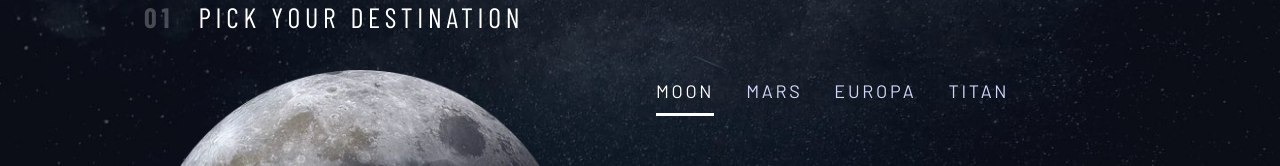
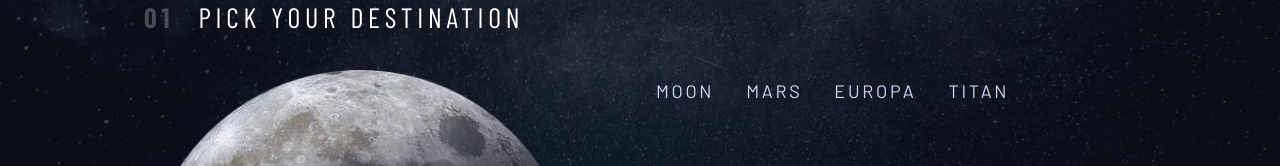
Before and after one commit to Levis155/space-tourism-website-v2, a Next.js app: page /destination in a window 1280 px wide. Shown: the part 194-360 px from the top of the page. Built offline with nearby package versions, Linux system fonts and the light colour scheme; a web font is replaced by a local one.

Commit message:
Extract the TabList component

```diff
--- /dev/null
+++ b/app/destination/TabList.tsx
@@ -0,0 +1,78 @@
+"use client";
+
+import { useRouter } from "next/navigation";
+
+export const destinations = [
+  { label: "Moon", index: 0 },
+  { label: "Mars", index: 1 },
+  { label: "Europa", index: 2 },
+  { label: "Titan", index: 3 },
+];
+
+const TabList = () => {
+  const router = useRouter();
+
+  return (
+    <div
+      className="tab-list underline-indicators flex"
+      role="tablist"
+      aria-label="destination list"
+    >
+      {destinations.map((destination) => (
+        <button
+          key={destination.index}
+          className="uppercase ff-sans-cond text-accent letter-spacing-2"
+          onClick={() => {
+            const query =
+              destination.label === "Moon" ? "" : `?name=${destination.label}`;
+            router.push(`/destination${query}`);
+          }}
+        >
+          {destination.label}
+        </button>
+      ))}
+      {/* <button
+          aria-selected="true"
+          role="tab"
+          aria-controls="moon-tab"
+          className="uppercase ff-sans-cond text-accent letter-spacing-2"
+          tabIndex={0}
+          data-image="moon-image"
+        >
+          Moon
+        </button>
+        <button
+          aria-selected="false"
+          role="tab"
+          aria-controls="mars-tab"
+          className="uppercase ff-sans-cond text-accent letter-spacing-2"
+          tabIndex={-1}
+          data-image="mars-image"
+        >
+          Mars
+        </button>
+        <button
+          aria-selected="false"
+          role="tab"
+          aria-controls="europa-tab"
+          className="uppercase ff-sans-cond text-accent letter-spacing-2"
+          tabIndex={-1}
+          data-image="europa-image"
+        >
+          Europa
+        </button>
+        <button
+          aria-selected="false"
+          role="tab"
+          aria-controls="titan-tab"
+          className="uppercase ff-sans-cond text-accent letter-spacing-2"
+          tabIndex={-1}
+          data-image="titan-image"
+        >
+          Titan
+        </button> */}
+    </div>
+  );
+};
+
+export default TabList;
--- a/app/destination/page.tsx
+++ b/app/destination/page.tsx
@@ -1,4 +1,4 @@
-import React from "react";
+import TabList from "./TabList";
 
 const DestinationPage = () => {
   return (
@@ -24,52 +24,7 @@ const DestinationPage = () => {
         <img src="/destination/image-titan.png" alt="the moon titan" />
       </picture>
 
-      <div
-        className="tab-list underline-indicators flex"
-        role="tablist"
-        aria-label="destination list"
-      >
-        <button
-          aria-selected="true"
-          role="tab"
-          aria-controls="moon-tab"
-          className="uppercase ff-sans-cond text-accent letter-spacing-2"
-          tabIndex={0}
-          data-image="moon-image"
-        >
-          Moon
-        </button>
-        <button
-          aria-selected="false"
-          role="tab"
-          aria-controls="mars-tab"
-          className="uppercase ff-sans-cond text-accent letter-spacing-2"
-          tabIndex={-1}
-          data-image="mars-image"
-        >
-          Mars
-        </button>
-        <button
-          aria-selected="false"
-          role="tab"
-          aria-controls="europa-tab"
-          className="uppercase ff-sans-cond text-accent letter-spacing-2"
-          tabIndex={-1}
-          data-image="europa-image"
-        >
-          Europa
-        </button>
-        <button
-          aria-selected="false"
-          role="tab"
-          aria-controls="titan-tab"
-          className="uppercase ff-sans-cond text-accent letter-spacing-2"
-          tabIndex={-1}
-          data-image="titan-image"
-        >
-          Titan
-        </button>
-      </div>
+      <TabList />
 
       {/* The moon */}
       <article
```
